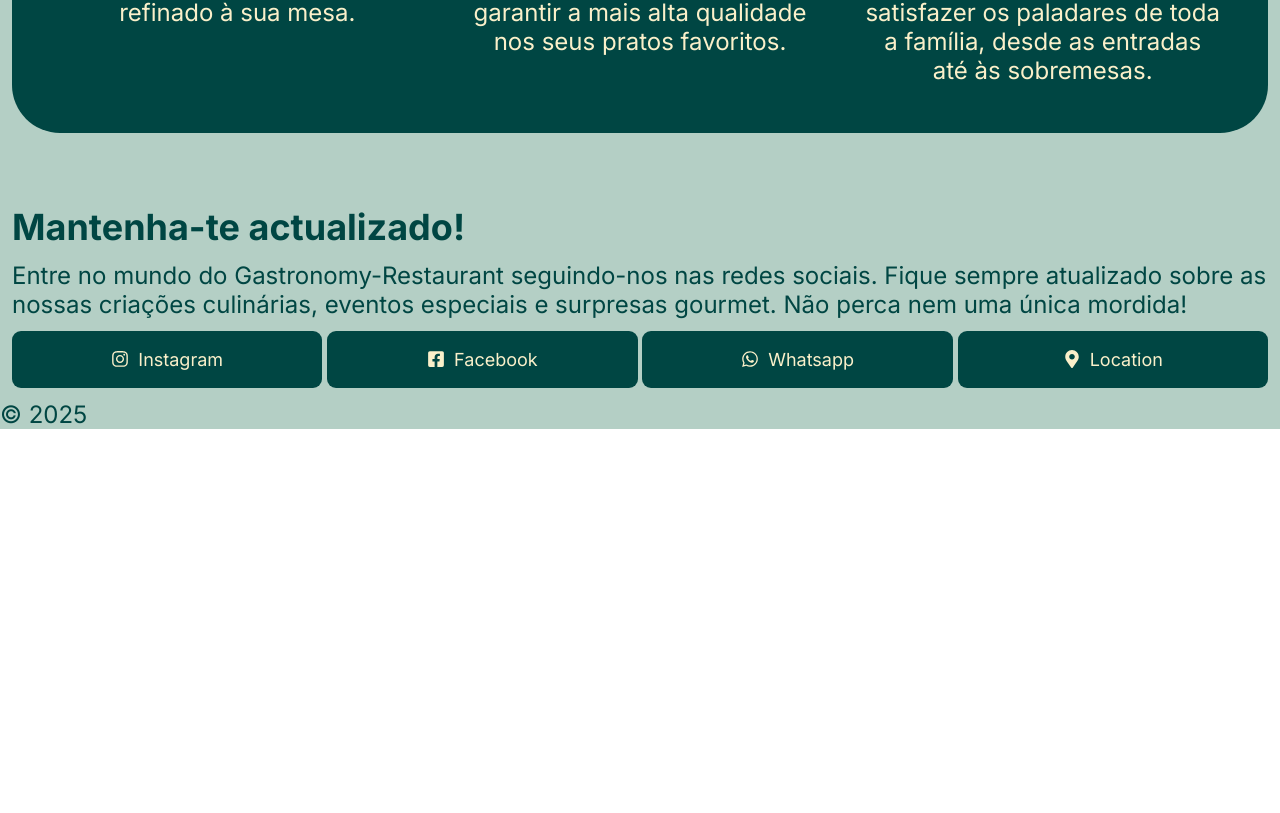
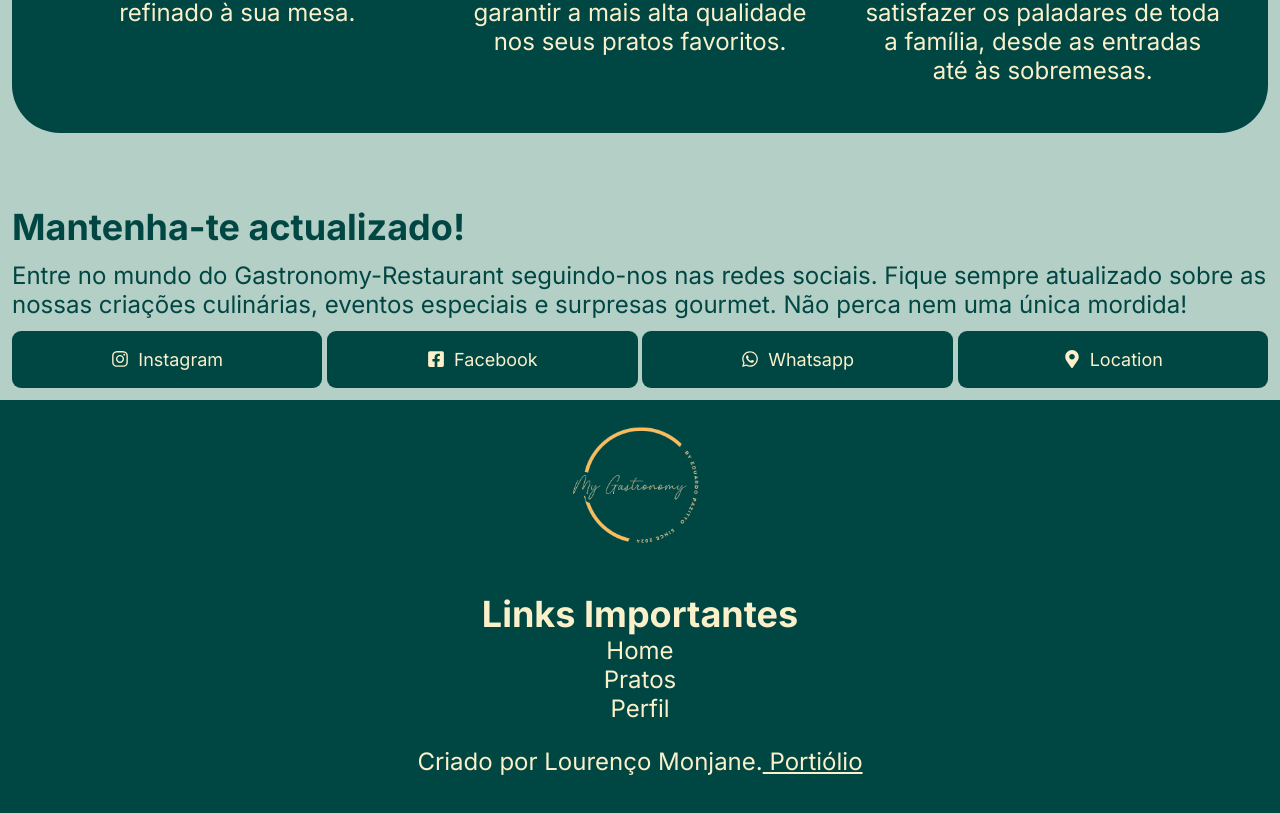
Before and after one commit to monjane10/Gastronomy, a React (Vite) app in the folder frontend/: page / in a window 1280 px wide. Shown: the part 857-1670 px from the top of the page. Before the commit the page ends 1286 px from the top, so only its background shows below. Built offline with nearby package versions, Linux system fonts and the light colour scheme.

Commit message:
Estilizando o footer

```diff
--- a/frontend/src/components/footer/footer.jsx
+++ b/frontend/src/components/footer/footer.jsx
@@ -1,9 +1,24 @@
-
+import styles from './footer.module.css'
+import {Link} from "react-router-dom";
 
 export default function footer () {
     return (
         <div className="footer">
-            <p>© 2025</p>
+            <footer className={styles.footerContainer}>
+                <img src="./imgs/logo.png" alt="logotipo" />
+                <div>
+                    <h2>Links Importantes</h2>
+                    <div className={styles.footerLinksContainer}>
+                        <Link className={styles.footerLinks} to={"/"}>Home</Link>
+                        <Link className={styles.footerLinks} to={"/plates"}>Pratos</Link>
+                        <Link className={styles.footerLinks} to={"/profile"}>Perfil</Link>
+                    </div>
+                </div>
+                <div>
+                    Criado por Lourenço Monjane.
+                    <a href="https://lourencomonjane.vercel.app" target='_blank' className={styles.a}>  Portiólio</a>
+                </div>
+            </footer>
         </div>
     )
 }
--- a/frontend/src/components/footer/footer.module.css
+++ b/frontend/src/components/footer/footer.module.css
@@ -0,0 +1,32 @@
+.footerContainer{
+    display: flex;
+    flex-direction: column;
+    align-items: center;
+    justify-content: center;
+    background-color: #004643;
+    color: #faf0ca;
+    gap: 1em;
+    padding-bottom: 2em;
+
+}
+
+.footerContainer img{
+    width: 7em;
+}
+
+.footerLinksContainer{
+    display: flex;
+    flex-direction: column;
+    align-items: center;
+    justify-content: center;
+    background-color: #004643;
+    color: #faf0ca;
+}
+.footerLinks{
+    color: #faf0ca;
+}
+
+.a{
+    color: #faf0ca;
+    text-decoration: underline;
+}
--- a/frontend/src/components/navBar/navBar.jsx
+++ b/frontend/src/components/navBar/navBar.jsx
@@ -18,7 +18,7 @@ export default function NavBar() {
 
                 <div className={styles.navBarLinksContainer}>
                     <Link to={"/"} className={styles.navBarLink} >Home</Link>
-                    <Link to={"/plates"} className={styles.navBarLink} >Plates</Link>
+                    <Link to={"/plates"} className={styles.navBarLink} >Pratos</Link>
                     <Link to={"/cart"}>
                       <LuShoppingCart className={styles.navBarLink} />
                     </Link>
@@ -47,8 +47,8 @@ export default function NavBar() {
     >
         <div  className={styles.drawerContainer}>
          <Link to={"/"} className={styles.navBarLink} onClick={handleOpenMenu} >Home</Link>
-         <Link to={"/plates"} className={styles.navBarLink} onClick={handleOpenMenu} >Plates</Link>
-         <Link to={"/profile"} className={styles.navBarLink} onClick={handleOpenMenu}  >Profile</Link>
+         <Link to={"/plates"} className={styles.navBarLink} onClick={handleOpenMenu} >Pratos</Link>
+         <Link to={"/profile"} className={styles.navBarLink} onClick={handleOpenMenu}  >Perfil</Link>
         </div>
     </Drawer>
 
--- a/frontend/src/index.css
+++ b/frontend/src/index.css
@@ -15,6 +15,7 @@
 main {
   max-width: 1280px;
   margin: 0 auto;
+  min-height: 100vh;
 }
 
 button {
```
